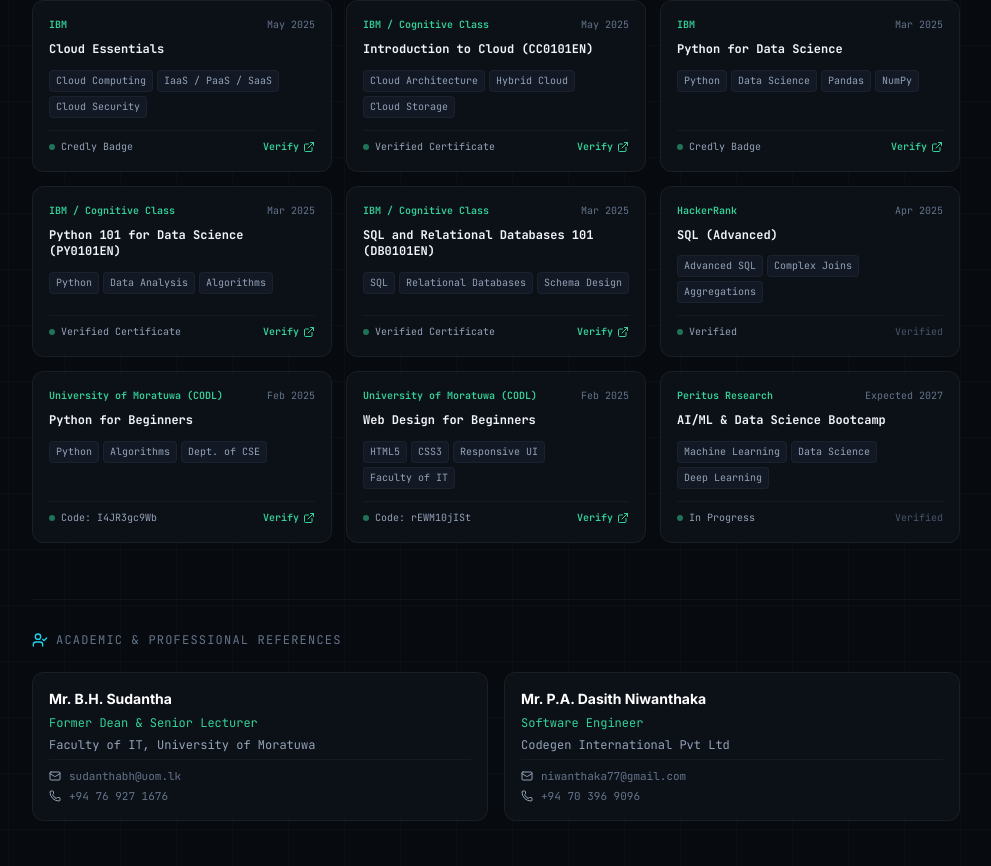
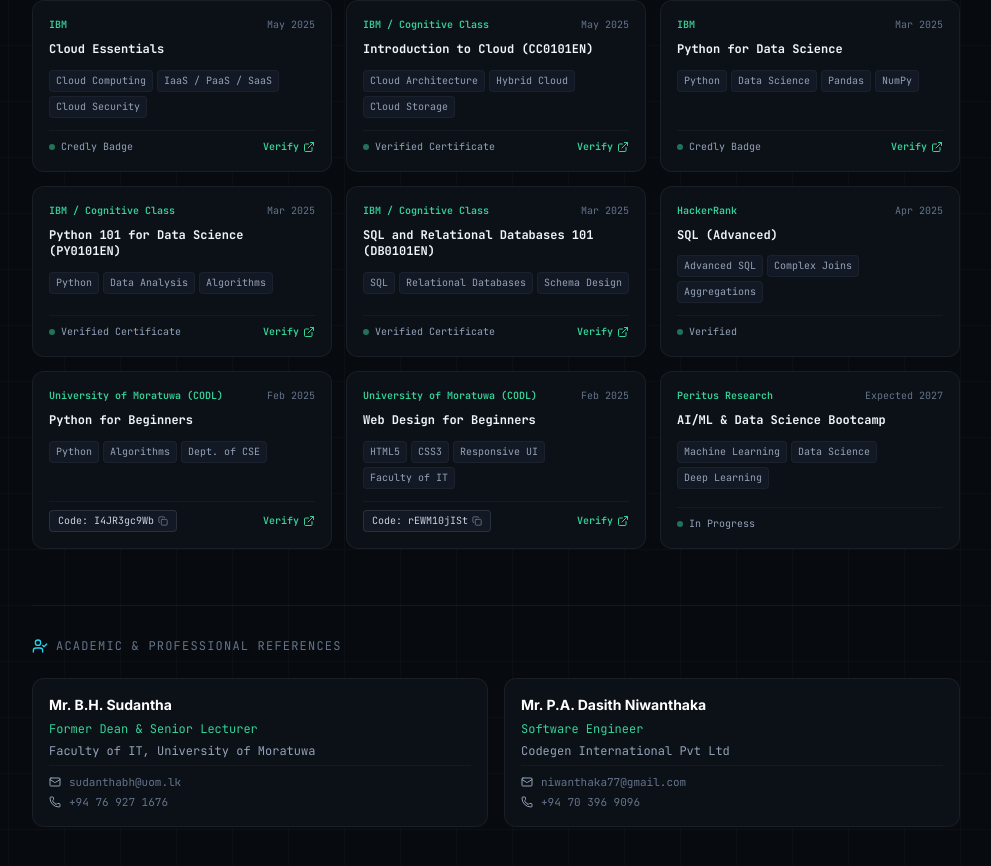
Before and after one commit to Minothma/portfolio, a Next.js app: page / in a window 1280 px wide. Shown: the part 5107-5973 px from the top of the page, without its empty margins (160-1151 px from the left). Built offline with nearby package versions, Linux system fonts and the light colour scheme.

Commit message:
feat: add 1-click copy verification code button and direct UoM verification URL

```diff
--- a/components/sections/Journey.tsx
+++ b/components/sections/Journey.tsx
@@ -2,10 +2,17 @@
 
 import React, { useState } from "react";
 import { educationHistory, leadershipHistory, certificationsList, referencesList } from "@/data/highlights";
-import { Award, UserCheck, Mail, Phone, ExternalLink, ShieldCheck } from "lucide-react";
+import { Award, UserCheck, Mail, Phone, ExternalLink, Copy, Check } from "lucide-react";
 
 export function Journey() {
   const [selectedCategory, setSelectedCategory] = useState<string>("All");
+  const [copiedCode, setCopiedCode] = useState<string | null>(null);
+
+  const handleCopyCode = (code: string) => {
+    navigator.clipboard.writeText(code);
+    setCopiedCode(code);
+    setTimeout(() => setCopiedCode(null), 2000);
+  };
 
   const categories = [
     "All",
@@ -168,26 +175,39 @@
                   )}
                 </div>
 
-                <div className="pt-2 border-t border-white/[0.04] flex items-center justify-between text-[10px]">
-                  {cert.status && (
+                <div className="pt-2 border-t border-white/[0.04] flex items-center justify-between text-[10px] gap-2">
+                  {cert.verificationCode ? (
+                    <button
+                      onClick={() => handleCopyCode(cert.verificationCode!)}
+                      title="Click to copy verification code"
+                      className="inline-flex items-center gap-1 px-2 py-0.5 rounded bg-[#121824] hover:bg-emerald-500/10 border border-white/10 hover:border-emerald-500/40 text-[10px] text-slate-300 hover:text-emerald-300 transition-all active:scale-95"
+                    >
+                      <span>Code: {cert.verificationCode}</span>
+                      {copiedCode === cert.verificationCode ? (
+                        <Check className="w-2.5 h-2.5 text-emerald-400" />
+                      ) : (
+                        <Copy className="w-2.5 h-2.5 opacity-50" />
+                      )}
+                    </button>
+                  ) : cert.status ? (
                     <span className="text-slate-400 flex items-center gap-1.5">
                       <span className="w-1.5 h-1.5 rounded-full bg-emerald-400 animate-pulse" />
                       <span>{cert.status}</span>
                     </span>
+                  ) : (
+                    <span className="text-slate-600">Verified</span>
                   )}
 
-                  {cert.verifyUrl ? (
+                  {cert.verifyUrl && (
                     <a
                       href={cert.verifyUrl}
                       target="_blank"
                       rel="noopener noreferrer"
-                      className="inline-flex items-center gap-1 text-emerald-400 hover:text-emerald-300 font-semibold transition-colors group-hover:underline"
+                      className="inline-flex items-center gap-1 text-emerald-400 hover:text-emerald-300 font-semibold transition-colors group-hover:underline shrink-0"
                     >
                       <span>Verify</span>
                       <ExternalLink className="w-3 h-3" />
                     </a>
-                  ) : (
-                    <span className="text-slate-600">Verified</span>
                   )}
                 </div>
               </div>
--- a/data/highlights.ts
+++ b/data/highlights.ts
@@ -19,6 +19,7 @@
   issuer: string;
   category?: "Cloud & DevOps" | "AI / ML & Data Science" | "Databases & Backend" | "Programming & Web" | "All";
   verifyUrl?: string;
+  verificationCode?: string;
   skills?: string[];
   status?: string;
 }
@@ -146,18 +147,20 @@
     title: "Python for Beginners",
     issuer: "University of Moratuwa (CODL)",
     category: "Programming & Web",
-    verifyUrl: "https://open.uom.lk/verify",
+    verifyUrl: "https://open.uom.lk/lms/mod/customcert/verify_certificate.php?code=I4JR3gc9Wb",
+    verificationCode: "I4JR3gc9Wb",
     skills: ["Python", "Algorithms", "Dept. of CSE"],
-    status: "Code: I4JR3gc9Wb",
+    status: "Verified",
   },
   {
     year: "Feb 2025",
     title: "Web Design for Beginners",
     issuer: "University of Moratuwa (CODL)",
     category: "Programming & Web",
-    verifyUrl: "https://open.uom.lk/verify",
+    verifyUrl: "https://open.uom.lk/lms/mod/customcert/verify_certificate.php?code=rEWM10jISt",
+    verificationCode: "rEWM10jISt",
     skills: ["HTML5", "CSS3", "Responsive UI", "Faculty of IT"],
-    status: "Code: rEWM10jISt",
+    status: "Verified",
   },
   {
     year: "Expected 2027",
```
